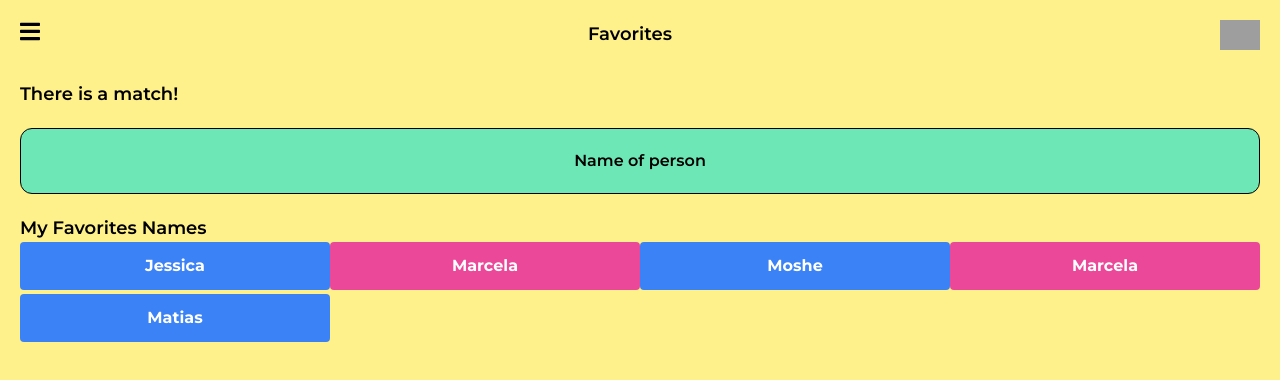
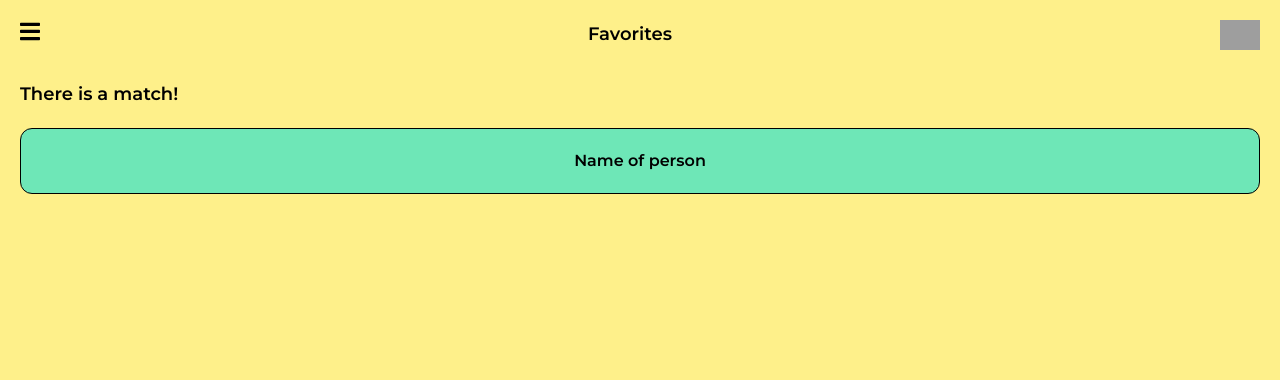
Before and after one commit to jocosiol/babyName-FE, a React (Create React App) app: page /favorites in a window 1280 px wide. Shown: the top 380 px of the page. Built offline with nearby package versions, Linux system fonts and the light colour scheme; grey boxes are pictures that could not be loaded; what tw-elements would draw is missing.

Commit message:
conflict

```diff
--- a/src/pages/Favorites.jsx
+++ b/src/pages/Favorites.jsx
@@ -5,38 +5,22 @@ import NameCard from "../components/NameCard";
 import NavBar from "../components/NavBar";
 
 function Favorites() {
-  const { isNavbarOn } = useContext(AppContext);
+  const { isNavbarOn, nameToFav } = useContext(AppContext);
+  console.log(nameToFav, "here is the value of name to fav here");
   return (
     <div className="min-h-screen bg-yellow-200 flex flex-col font-Montserrat">
       {isNavbarOn && <NavBar />}
       <div className="my-5 mx-5">
         <TopBar name="Favorites" />
 
-        <div className="flex flex-col mt-5 text-lg font-semibold">
-          There is a match!
-        </div>
+        <div className="flex flex-col mt-5 text-lg font-semibold">There is a match!</div>
         <NameCard name={"Name of person"} />
 
-        <div className="flex flex-col mt-5 text-lg font-semibold">
-          My Favorites Names
+        <div className="flex flex-col justify-center items-center mt-5">
+          {nameToFav.map(() => {
+            <NameCard></NameCard>;
+          })}
         </div>
-
-          <button className="bg-blue-500 hover:bg-blue-700 text-white font-bold py-3 px-24 w-1/4 mb-1 rounded">
-            Jessica
-          </button>
-          <button className="bg-pink-500 hover:bg-pink-700 text-white font-bold py-3 px-24 w-1/4 mb-1 rounded">
-            Marcela
-          </button>
-          <button className="bg-blue-500 hover:bg-blue-700 text-white font-bold py-3 px-24 w-1/4 mb-1 rounded">
-            Moshe
-          </button>
-          <button className="bg-pink-500 hover:bg-pink-700 text-white font-bold py-3 px-24 w-1/4  mb-1 rounded">
-            Marcela
-          </button>
-          <button className="bg-blue-500 hover:bg-blue-700 text-white font-bold py-3 px-24 w-1/4 mb-1 rounded">
-            Matias
-          </button>
-
       </div>
     </div>
   );
```
